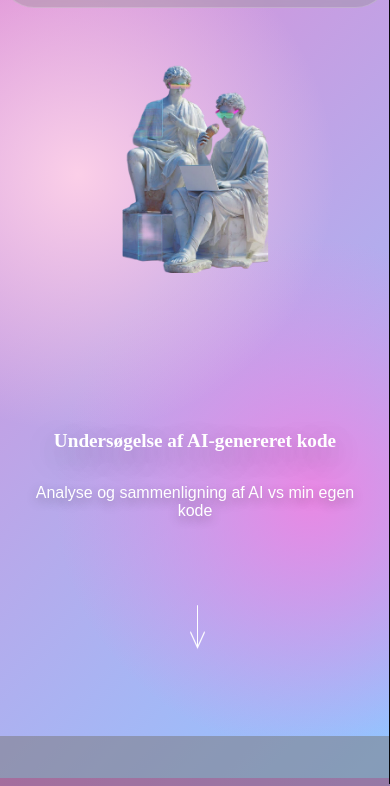
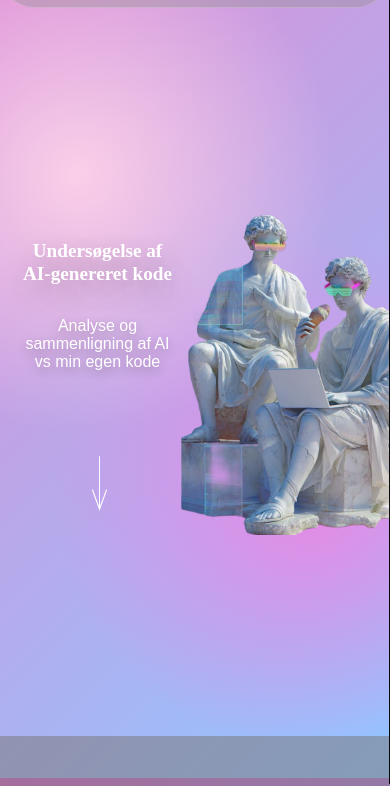
Before and after one commit to Albina1302new/Ai-Developer, a plain HTML site: page index.html in a window 390 px wide. Shown: the part 66-852 px from the top of the page. Drawn offline with Linux system fonts and the light colour scheme; a web font is replaced by a local one.

Commit message:
Update hero.css

```diff
--- a/css/hero.css
+++ b/css/hero.css
@@ -96,40 +96,6 @@
   }
 }
 
-/* 📱 MOBILE */
-@media (max-width: 550px) {
-  .hero {
-    /* grid-template-columns: 1fr 1fr; */
-    display: flex;
-    flex-direction: column-reverse;
-    padding: 20px 10px;
-    text-align: center;
-    /* height: auto; */
-  }
-
-  .hero-images {
-    height: 400px;
-    margin-top: 20px;
-  }
-
-  .hero-img {
-    left: 50%;
-    transform: translateX(-50%);
-  }
-
-  .hero-img.active {
-    transform: translateX(-50%) translateY(0);
-  }
-
-  .hero-content {
-    max-width: 100%;
-  }
-  .arrow-down {
-    /* display: none; */
-    height: 80px;
-    margin-left: 25px;
-  }
-}
 @media (max-width: 768px) {
   .hero {
     grid-template-columns: 1fr 1fr;
@@ -140,7 +106,7 @@
   }
 
   .hero-images {
-    height: 600px;
+    height: 400px;
     /*  margin-top: 20px; */
   }
 
```
